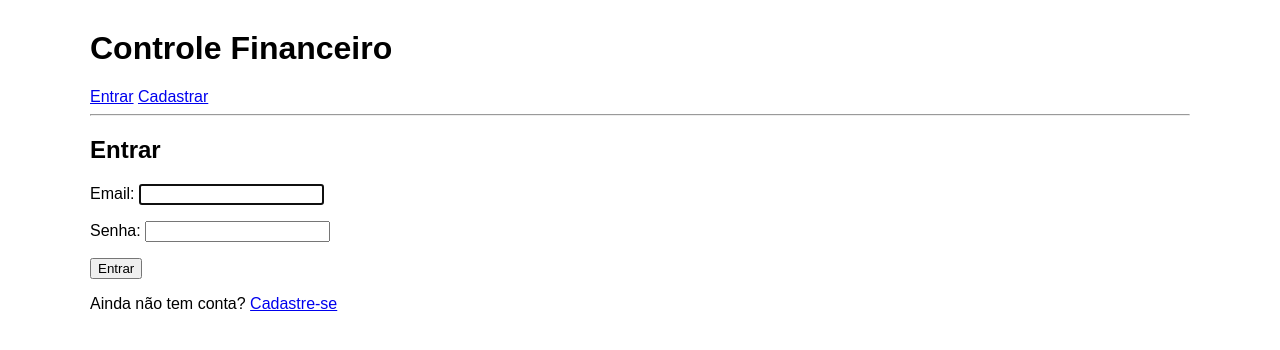
After one commit to Francielp2/Controle_Financeiro, a Django app: page /usuarios/login/ in a window 1280 px wide. The commit adds this page. Shown: the top 350 px of the page. Run offline with Django 5.2, Linux system fonts and the light colour scheme.

Commit message:
Adiciona tela de login e sessão na nav bar

```diff
--- a/templates/base.html
+++ b/templates/base.html
@@ -37,23 +37,39 @@
         .acoes a {
             margin-right: 8px;
         }
+
+        .sessao { margin-top: 10px; }
+        .form-sair { display: inline; }
+
     </style>
 </head>
 <body>
     <h1>Controle Financeiro</h1>
 
     <nav>
-        <a href="{% url 'financeiro:inicio' %}">Início</a>
-        <a href="{% url 'usuarios:usuario_listar' %}">Usuários</a>
-        <a href="{% url 'financeiro:conta_listar' %}">Contas</a>
-        <a href="{% url 'financeiro:categoria_listar' %}">Categorias</a>
-        <a href="{% url 'financeiro:compromisso_listar' %}">
-            Compromissos
-        </a>
-        <a href="{% url 'financeiro:movimentacao_listar' %}">
-            Movimentações
-        </a>
+        {% if user.is_authenticated %}
+            <a href="{% url 'financeiro:inicio' %}">Início</a>
+            <a href="{% url 'usuarios:usuario_listar' %}">Usuários</a>
+            <a href="{% url 'financeiro:conta_listar' %}">Contas</a>
+            <a href="{% url 'financeiro:categoria_listar' %}">Categorias</a>
+            <a href="{% url 'financeiro:compromisso_listar' %}">Compromissos</a>
+            <a href="{% url 'financeiro:movimentacao_listar' %}">Movimentações</a>
+        {% endif %}
     </nav>
+
+    <div class="sessao">
+        {% if user.is_authenticated %}
+            Olá, {{ user.first_name|default:user.username }}
+
+            <form method="post" action="{% url 'usuarios:logout' %}" class="form-sair">
+                {% csrf_token %}
+                <button type="submit">Sair</button>
+            </form>
+        {% else %}
+            <a href="{% url 'usuarios:login' %}">Entrar</a>
+            <a href="{% url 'usuarios:usuario_criar' %}">Cadastrar</a>
+        {% endif %}
+    </div>
 
     <hr>
 
--- /dev/null
+++ b/templates/usuarios/login.html
@@ -0,0 +1,24 @@
+{% extends "base.html" %}
+
+{% block title %} Entrar {% endblock %}
+
+{% block content %}
+    <h2>Entrar</h2>
+
+    <form method = "post">
+
+        {% csrf_token %}
+
+        {{ form.as_p }}
+
+        <input type="hidden" name="next" value="{{ next }}">
+
+        <button type="submit">Entrar</button>
+
+    </form>
+
+    <p>
+        Ainda não tem conta?
+        <a href="{% url 'usuarios:usuario_criar' %}">Cadastre-se</a>
+    </p>
+{% endblock  %}
```
